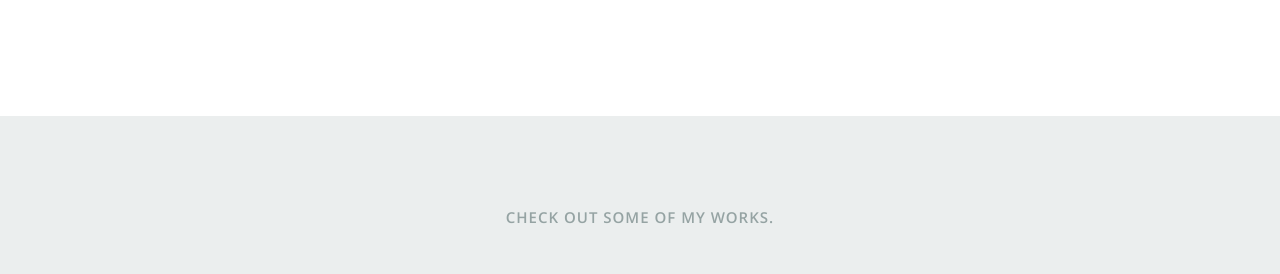
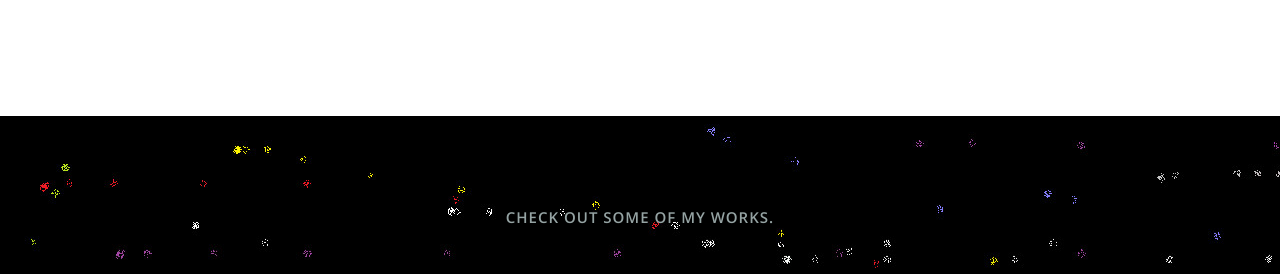
Before and after one commit to Joseph-Odhiambo/Portfolio-Landing-Page, a plain HTML site: page index.html in a window 1280 px wide. Shown: the part 2250-2524 px from the top of the page. Drawn offline with Linux system fonts and the light colour scheme.

Commit message:
Added project

```diff
--- a/index.html
+++ b/index.html
@@ -157,7 +157,7 @@
 
     <!--Portfolio Section
    ================================================== -->
-   <section id="portfolio">
+   <section id="portfolio" style="background-image: url('./images/testimonials-bg.jpg');background-attachment: fixed;">
 
       <div class="row">
 
```
